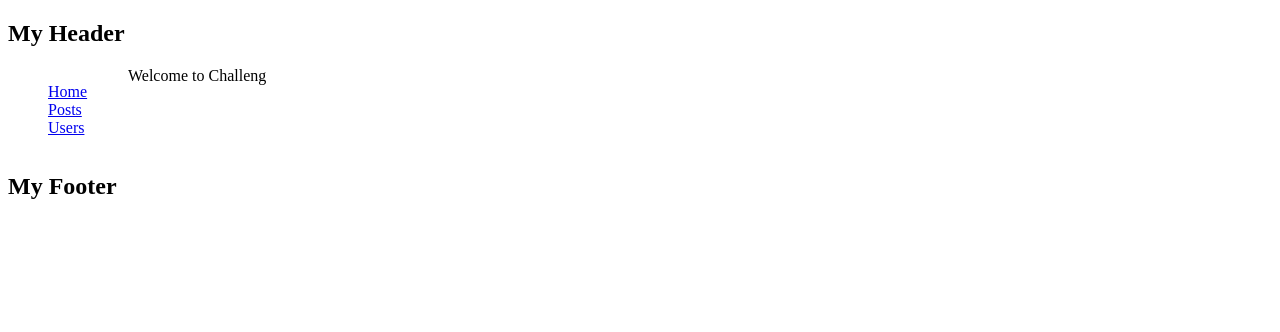
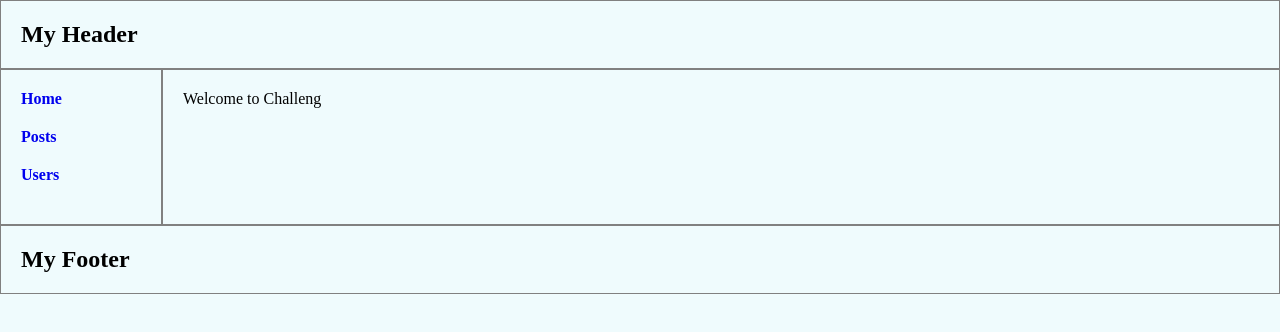
Before and after one commit to maryamrustaei/challenge, a Next.js app: page / in a window 1280 px wide. Shown: the top 332 px of the page. Built offline with nearby package versions, Linux system fonts and the light colour scheme.

Commit message:
Brief design with css

```diff
--- a/layout/Main.js
+++ b/layout/Main.js
@@ -1,19 +1,19 @@
 import Header from '../components/Header'
 import Footer from '../components/Footer'
 import Sidebar from '../components/Sidebar'
-// import styles from './main.style'
+
+
 
 export default function Main ({ children }) {
   return (
     <div>
       <Header />
-      <section style={{ display: 'flex' }}>
+      <section className='maincontent' style={{ display: 'flex' }}>
         <Sidebar />
-        <article>{children}</article>
+       {children}
       </section>
 
       <Footer />
-      {/* <style>{styles}</style> */}
     </div>
   )
 }
--- a/pages/_app.js
+++ b/pages/_app.js
@@ -1,3 +1,4 @@
+import  "../style/global.css";
 
 export default function MyApp ({ Component, pageProps }) {
     return (
--- a/pages/index.js
+++ b/pages/index.js
@@ -3,9 +3,9 @@ import Main from "../layout/Main";
 export default function Home () {
   return (
 <Main>
-     <section>
+     <article>
       <div>Welcome to Challeng</div>
-      </section>
+      </article>
       </Main>
 
 
--- a/pages/posts.js
+++ b/pages/posts.js
@@ -3,11 +3,13 @@ import Main from "../layout/Main";
 export default function posts() {
   return (
     <Main>
+      <article>
     <div>posts</div>
     <p>Lorem ipsum is placeholder text commonly used in the graphic, print, and publishing industries for previewing layouts and visual mockups.
 
-</p>
-</Main>
+          </p>
+          </article>
+    </Main>
 
 
   )
--- a/pages/users.js
+++ b/pages/users.js
@@ -2,7 +2,8 @@ import Main from "../layout/Main";
 export default function users() {
   return (
   <Main>
-    <div>users</div>
+    <article>    <div>users</div></article>
+
     </Main>
   )
 }
--- /dev/null
+++ b/style/global.css
@@ -0,0 +1,28 @@
+*{
+    box-sizing: border-box;
+    margin: 0;
+    padding: 0;
+}
+body{
+    background-color: rgba(174, 237, 248, 0.194);
+}
+header,footer,aside,article{
+    border: .5px solid grey;
+    padding: 20px;
+}
+article{
+    width: 100%;
+}
+/* header,footer{
+    height: 80px;
+}
+.maincontent{
+    height: calc(100vh - 200px);
+} */
+a{
+    text-decoration: none;
+    font-weight: bolder;
+    padding-bottom: 60px;}
+    li{
+        margin-bottom: 20px;
+    }
```
